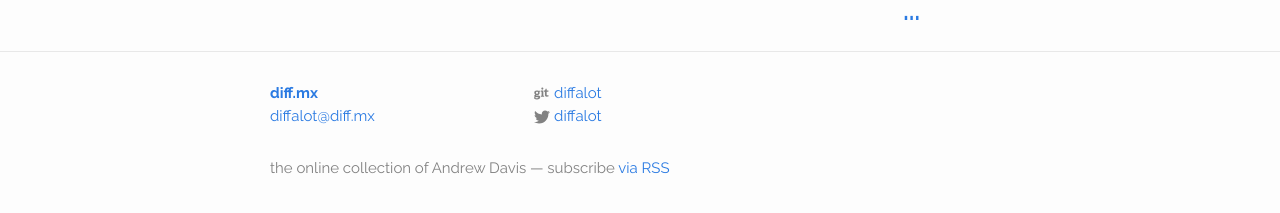
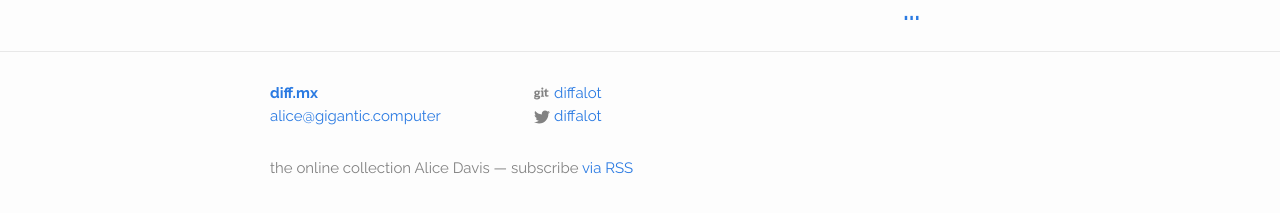
Before and after one commit to diffalot/diff.mx, a Jekyll site: the page built from index.html, in a window 1280 px wide and 900 px high, scrolled down 2120 px. Shown: the part 660-873 px from the top of the window. Built offline with Jekyll 4.4.1, drawn with Linux system fonts in a browser that asks for light colours.

Commit message:
change name to Alice

```diff
--- a/_config.yml
+++ b/_config.yml
@@ -1,13 +1,13 @@
 # Site settings
 title: diff.mx
-email: diffalot@diff.mx
+email: alice@gigantic.computer
 description: > # this means to ignore newlines until "baseurl:"
-        the online collection of Andrew Davis
+        the online collection Alice Davis
 baseurl: "" # the subpath of your site, e.g. /blog/
 url: "https://diff.mx" # the base hostname & protocol for your site
 permalink: /:year/:month/:title.html
 twitter_username: diffalot
-gitlab_username:  diffalot
+github_username:  diffalot
 
 # Build settings
 markdown: kramdown
--- a/_includes/footer.html
+++ b/_includes/footer.html
@@ -12,9 +12,9 @@
 
       <div class="footer-col  footer-col-2">
         <ul class="social-media-list">
-          {% if site.gitlab_username %}
+          {% if site.github_username %}
           <li>
-            <a href="https://git.diff.mx/{{ site.gitlab_username }}">
+            <a href="https://github.com/{{ site.github_username }}">
               <span class="icon  icon--github">
                 <svg viewBox="135 20 150 80">
                   <path fill="#362701" d="m163.59,38.806c-5.985,0-10.442,2.9389-10.442,10.012,0,5.3291,2.9375,9.0284,10.12,9.0284,6.0875,0,10.222-3.5869,10.222-9.2485,0-6.416-3.7-9.7915-9.9-9.7915zm-11.97,49.94c-1.4162,1.7382-2.8275,3.585-2.8275,5.7646,0,4.3482,5.545,5.6568,13.162,5.6568,6.31,0,14.905-0.44188,14.905-6.3085,0-3.4869-4.135-3.7028-9.36-4.0304l-15.88-1.0825zm32.201-49.611c1.955,2.5029,4.025,5.9848,4.025,10.989,0,12.075-9.465,19.146-23.169,19.146-3.485,0-6.64-0.43412-8.5962-0.97712l-3.5912,5.7648,10.66,0.65125c18.822,1.1992,29.915,1.7442,29.915,16.208,0,12.514-10.985,19.581-29.915,19.581-19.69,0-27.196-5.0049-27.196-13.598,0-4.8975,2.1762-7.5025,5.9838-11.098-3.5912-1.518-4.7862-4.2362-4.7862-7.1748,0-2.395,1.195-4.5702,3.1562-6.6386,1.9575-2.065,4.1325-4.1348,6.7438-6.5274-5.33-2.6104-9.3562-8.2676-9.3562-16.319,0-12.509,8.2688-21.1,24.91-21.1,4.6788,0,7.5088,0.43062,10.011,1.0874h21.215v9.2446l-10.01,0.76175"/>
@@ -23,7 +23,7 @@
                 </svg>
               </span>
 
-              <span class="username">{{ site.gitlab_username }}</span>
+              <span class="username">{{ site.github_username }}</span>
             </a>
           </li>
           {% endif %}
```
